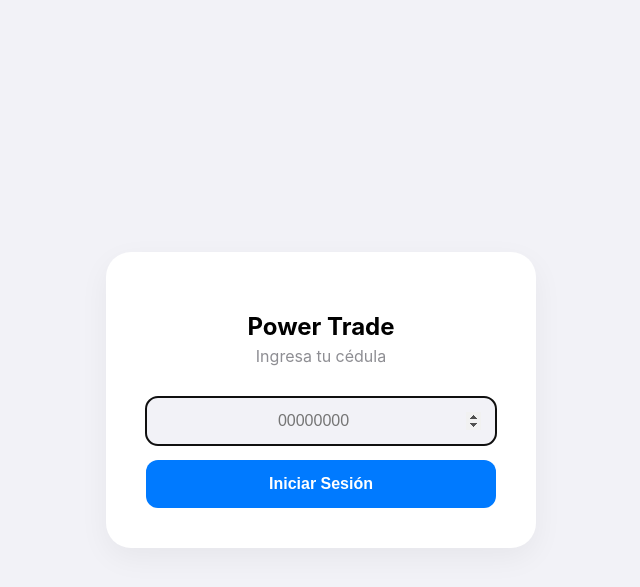
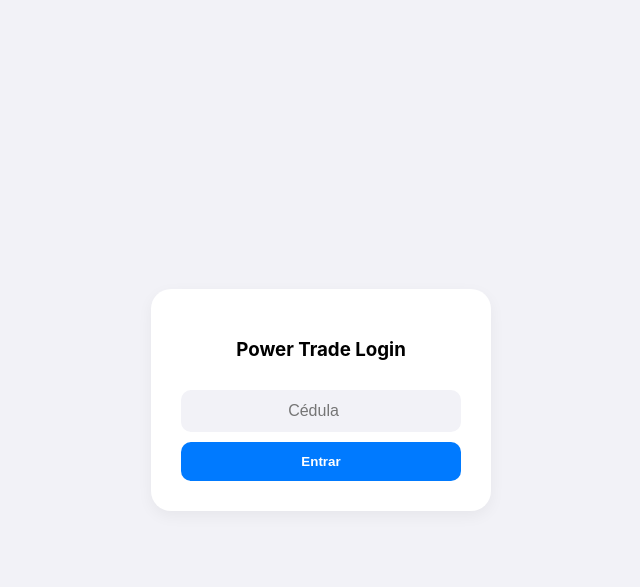
Before and after one commit to XY07-v/TRADE, a Flask app: page /login in a window 1280 px wide. Shown: the top 587 px of the page, without its empty margins (319-959 px from the left). Run offline with Flask 3, Linux system fonts and the light colour scheme.

Commit message:
Update login.html

```diff
--- a/templates/login.html
+++ b/templates/login.html
@@ -1,25 +1,22 @@
 <!DOCTYPE html>
 <html>
 <head>
-    <meta name="viewport" content="width=device-width, initial-scale=1">
-    <title>Login | Power Trade</title>
+    <meta name="viewport" content="width=device-width, initial-scale=1.0">
     <style>
         body { font-family: -apple-system, sans-serif; background: #F2F2F7; display: flex; justify-content: center; align-items: center; height: 100vh; margin: 0; }
-        .login-card { background: white; padding: 40px; border-radius: 25px; box-shadow: 0 10px 30px rgba(0,0,0,0.05); width: 85%; max-width: 350px; text-align: center; }
-        input { width: 100%; padding: 15px; margin: 15px 0; border: none; background: #F2F2F7; border-radius: 12px; font-size: 16px; box-sizing: border-box; text-align: center; }
-        button { width: 100%; padding: 15px; background: #007AFF; color: white; border: none; border-radius: 12px; font-weight: 600; font-size: 16px; cursor: pointer; }
-        .error { color: #FF3B30; font-size: 13px; margin-top: 10px; }
+        .login { background: white; padding: 30px; border-radius: 20px; box-shadow: 0 5px 15px rgba(0,0,0,0.05); width: 280px; text-align: center; }
+        input { width: 100%; padding: 12px; margin: 10px 0; border: none; background: #F2F2F7; border-radius: 10px; box-sizing: border-box; font-size: 16px; text-align: center; }
+        button { width: 100%; padding: 12px; background: #007AFF; color: white; border: none; border-radius: 10px; font-weight: 600; cursor: pointer; }
     </style>
 </head>
 <body>
-    <div class="login-card">
-        <h2 style="margin-bottom: 5px;">Power Trade</h2>
-        <p style="color: #8e8e93; margin-top: 0;">Ingresa tu cédula</p>
+    <div class="login">
+        <h3>Power Trade Login</h3>
         <form method="POST">
-            <input type="number" name="cc" placeholder="00000000" required autofocus>
-            <button type="submit">Iniciar Sesión</button>
+            <input type="number" name="cc" placeholder="Cédula" required>
+            <button type="submit">Entrar</button>
         </form>
-        {% if error %}<p class="error">{{ error }}</p>{% endif %}
+        {% if error %}<p style="color:red; font-size:12px;">{{ error }}</p>{% endif %}
     </div>
 </body>
 </html>
```
